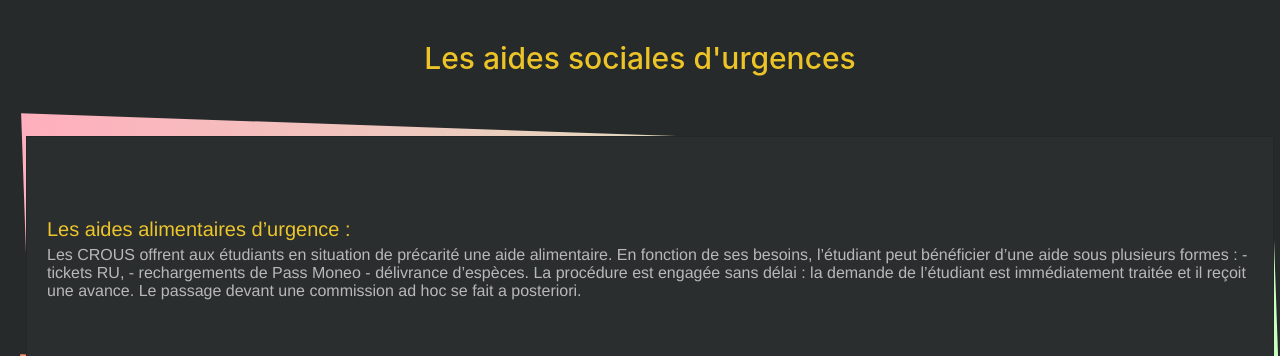
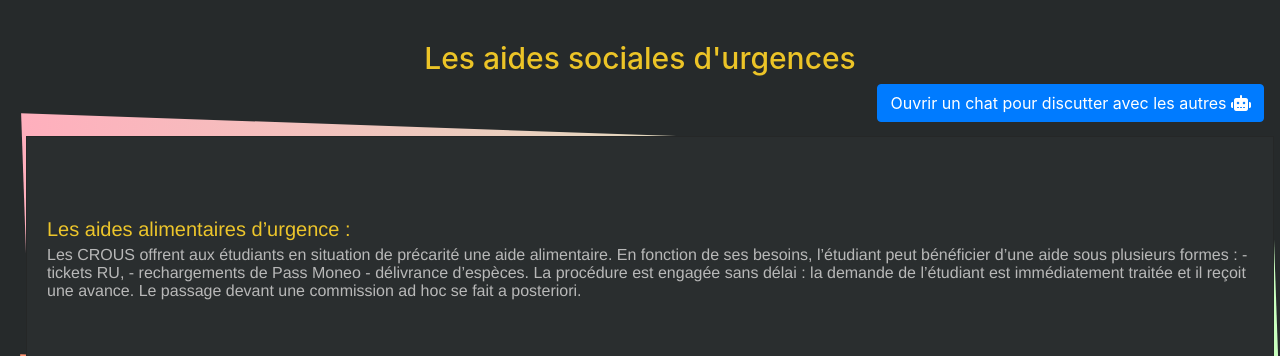
Before and after one commit to AntTBD/Les-Sots-6, a PHP site: page /Social.php in a window 1280 px wide; the page is wider, and only the part inside the window is pictured. Shown: the part 128-484 px from the top of that part. Run offline with PHP 8.4, Linux system fonts and the light colour scheme; some libraries are stand-ins or nearby versions.

Commit message:
Add files via upload

```diff
--- a/site/Social.php
+++ b/site/Social.php
@@ -1,6 +1,7 @@
 <?php include "commun/header.php"; ?>
 <h1>Les aides sociales d'urgences</h1>
-
+    <a href="../Chat/index.php"><button type="button" style="float: right;" class="btn btn-primary">Ouvrir un chat pour discutter avec les autres <i class="fas fa-robot"></i></button></a>
+    <script src="https://kit.fontawesome.com/4f95c2083f.js" crossorigin="anonymous"></script>
 <ul class="tilesWrap">
     <li>
         <h3>Les aides alimentaires d’urgence : </h3>
```
